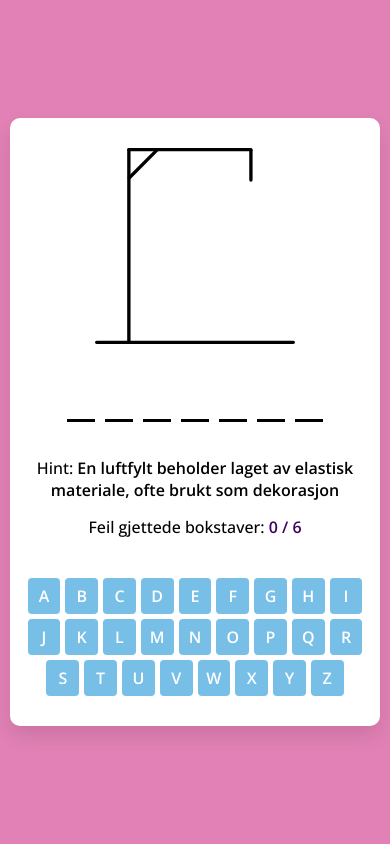
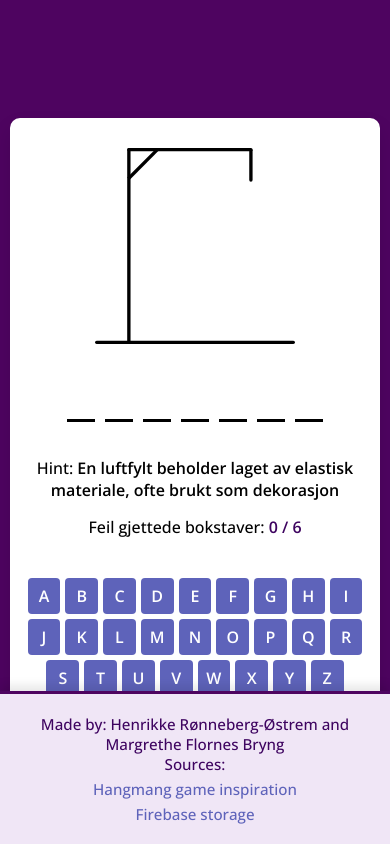
Before and after one commit to henrikke123/hangman-game, a plain HTML site: page index.html in a window 390 px wide. Drawn offline with nearby package versions, Linux system fonts and the light colour scheme; no server answers.

Commit message:
Fixet fargeendringer og footer

```diff
--- a/index.html
+++ b/index.html
@@ -9,6 +9,48 @@
     <script src="scripts/script.js" defer></script>
 </head>
 <body>
+
+      <script type="module">
+        // Import the functions you need from the SDKs you need
+        import { initializeApp } from "https://www.gstatic.com/firebasejs/10.11.1/firebase-app.js";
+        import { getAnalytics } from "https://www.gstatic.com/firebasejs/10.11.1/firebase-analytics.js";
+        import { getStorage, ref, getDownloadURL } from "https://www.gstatic.com/firebasejs/10.11.1/firebase-storage.js";
+        // TODO: Add SDKs for Firebase products that you want to use
+        // https://firebase.google.com/docs/web/setup#available-libraries
+
+        // Your web app's Firebase configuration
+        // For Firebase JS SDK v7.20.0 and later, measurementId is optional
+        const firebaseConfig = {
+          apiKey: "AIzaSyCTxAncTWwkIaZVvJe7n-ljBOJg5Uu51sw",
+          authDomain: "hangman-59335.firebaseapp.com",
+          projectId: "hangman-59335",
+          storageBucket: "hangman-59335.appspot.com",
+          messagingSenderId: "951359902193",
+          appId: "1:951359902193:web:e5ba4a36f3ccef9a9d7450",
+          measurementId: "G-83F6NQ3B48"
+        };
+
+        // Initialize Firebase
+        const app = initializeApp(firebaseConfig);
+        const analytics = getAnalytics(app);
+        const storage = getStorage(app);
+
+        const pathReference = ref(storage, 'ordogforklaring.json');
+
+          // Fetch the URL and then fetch the file using the URL
+        getDownloadURL(pathReference)
+            .then((url) => {
+            fetch(url)
+                .then(response => response.json())
+                .then(json => console.log(json))
+                .catch(error => console.error('Error fetching JSON:', error));
+            })
+            .catch(error => {
+            console.error('Error fetching URL:', error);
+            });
+
+        console.log(app)
+      </script>
     <div class="game-modal">
         <div class="content">
             <img src="#" alt="gif">
@@ -29,5 +71,21 @@
             <div class="keyboard"></div>
         </div>
     </div>
+    <footer class="site-footer">
+        <div class="footer-content">
+            <p>Made by: Henrikke Rønneberg-Østrem and Margrethe Flornes Bryng</p>
+            <div class="sources">
+                <p>Sources:</p>
+                <ul>
+                    <li>
+                        <a href="https://www.codingnepalweb.com/build-hangman-game-html-javascript/">Hangmang game inspiration</a>
+                    </li>
+                    <li>
+                        <a href="https://bfg.com">Firebase storage</a>
+                    </li>
+                </ul>
+            </div>
+        </div>
+    </footer>
 </body>
 </html>
--- a/style.css
+++ b/style.css
@@ -13,8 +13,9 @@ body {
     align-items: center;
     justify-content: center;
     min-height: 100vh;
-    background: #e281b5;
+    background: #4e0460;
 }
+
 .container {
     display: flex;
     width: 850px;
@@ -85,7 +86,7 @@ body {
     font-weight: 600;
     border-radius: 4px;
     text-transform: uppercase;
-    background: #78bfe8;
+    background: #5E63BA;
 }
 .keyboard button {
     padding: 7px;
@@ -96,7 +97,7 @@ body {
     opacity: 0.6;
 }
 :where(.game-modal, .keyboard) button:hover {
-    background: #8286c9;
+    background: #4e0460;
 }
 .game-modal {
     position: fixed;
@@ -186,3 +187,53 @@ body {
         padding: 10px 18px;
     }
 }
+
+.site-footer {
+    width: 100%;
+    padding: 20px 10px;
+    background: #f0e6f6;
+    color: #3e0460;
+    text-align: center;
+    border-top: 3px solid #4e0460;
+    box-shadow: 0 -5px 10px rgba(0, 0, 0, 0.1);
+    position: absolute;
+    bottom: 0;
+    left: 0;
+}
+
+.footer-content p, .footer-content a {
+    color: #3e0460;
+    font-size: 0.95rem;
+    font-weight: 500;
+}
+
+.footer-content a {
+    text-decoration: none;
+    color: #5E63BA;
+}
+
+.footer-content a:hover {
+    color: #8286c9;
+}
+
+.sources ul {
+    list-style: none;
+    padding: 0;
+}
+
+.sources li {
+    display: inline;
+    margin-right: 10px;
+}
+
+@media (max-width: 782px) {
+    .footer-content {
+        font-size: 0.9rem;
+    }
+
+    .sources li {
+        display: block;
+        margin-right: 0;
+        margin-top: 5px;
+    }
+}
```
